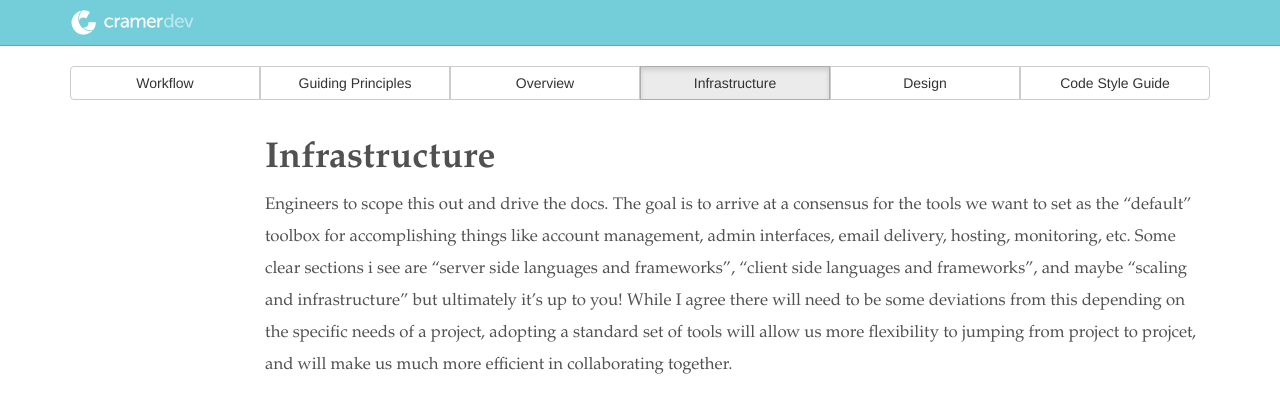
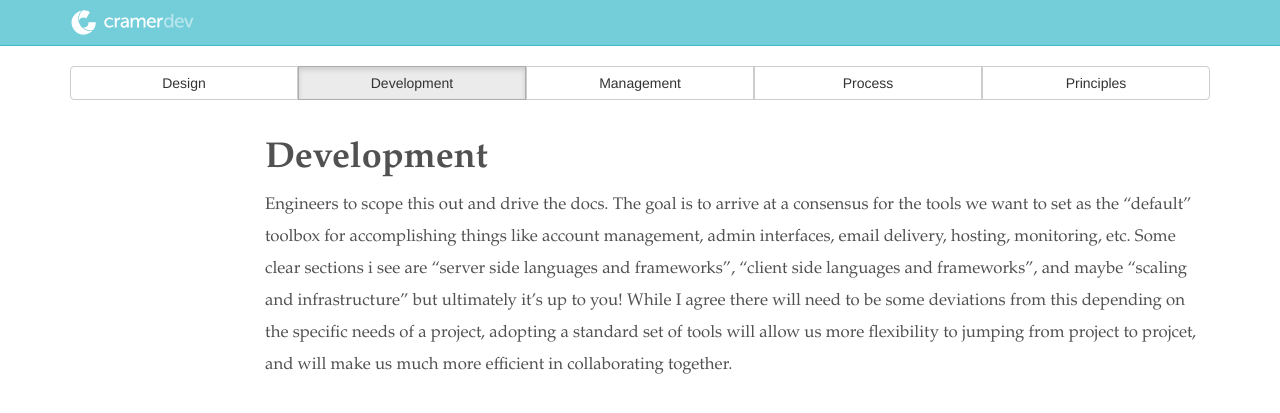
Before and after one commit to cramerdev/docs, a Jekyll site: the page built from _posts/2013-09-24-development.markdown, in a window 1280 px wide. Shown: the top 413 px of the page. Built offline with Jekyll 4.4.1, drawn with Linux system fonts in a browser that asks for light colours; nearby versions of some CDN libraries; Markdown is read by kramdown in place of the engine named in the settings.

Commit message:
cleaning up core navigation #6

```diff
--- a/_posts/2013-9-24-guiding-principles.markdown
+++ b/_posts/2013-09-21-principles.markdown
@@ -1,6 +1,6 @@
 ---
 layout: page
-title: Guiding Principles
+title: Principles
 ---
 
 The vision for Cramer Dev and the core values that we adopt as a company provide us the framework and latitude to act autonomously in our quest to deliver exceptional value to our clients and the people who use our products. We have a clearly defined purpose for doing what we do, and we have core values that outline the attitude through which we work towards accomplishing the vision.
--- a/_posts/2013-09-23-overview.markdown
+++ b/_posts/2013-09-22-process.markdown
@@ -1,6 +1,6 @@
 ---
 layout: page
-title: Overview
+title: Process
 tags: main
 ---
 The internet can be a very large and scary place. It is the world's largest repository of information after all. Fear not, we are here. We've created this field guide to help give context to why we do what we do, and what we believe is the most efficient way of doing it. We've spent a lot of time learning the hard way so you don't have to.
--- a/_posts/2013-9-24-workflow.markdown
+++ b/_posts/2013-09-23-management.markdown
@@ -1,6 +1,6 @@
 ---
 layout: page
-title: Workflow
+title: Management
 tags: main
 ---
 
--- a/_posts/2013-09-23-infrastructure.markdown
+++ b/_posts/2013-09-24-development.markdown
@@ -1,6 +1,6 @@
 ---
 layout: page
-title: Infrastructure
+title: Development
 ---
 
 <span class="highlight-engineers">Engineers to scope this out and drive the docs. The goal is to arrive at a consensus for the tools we want to set as the "default" toolbox for accomplishing things like account management, admin interfaces, email delivery, hosting, monitoring, etc. Some clear sections i see are "server side languages and frameworks", "client side languages and frameworks", and maybe "scaling and infrastructure" but ultimately it's up to you!
```
Also changed, not shown: _posts/2013-09-23-code-style.markdown (deleted, +0 -8 lines), _posts/2013-09-25-design.markdown (renamed from _posts/2013-09-23-design.markdown).
